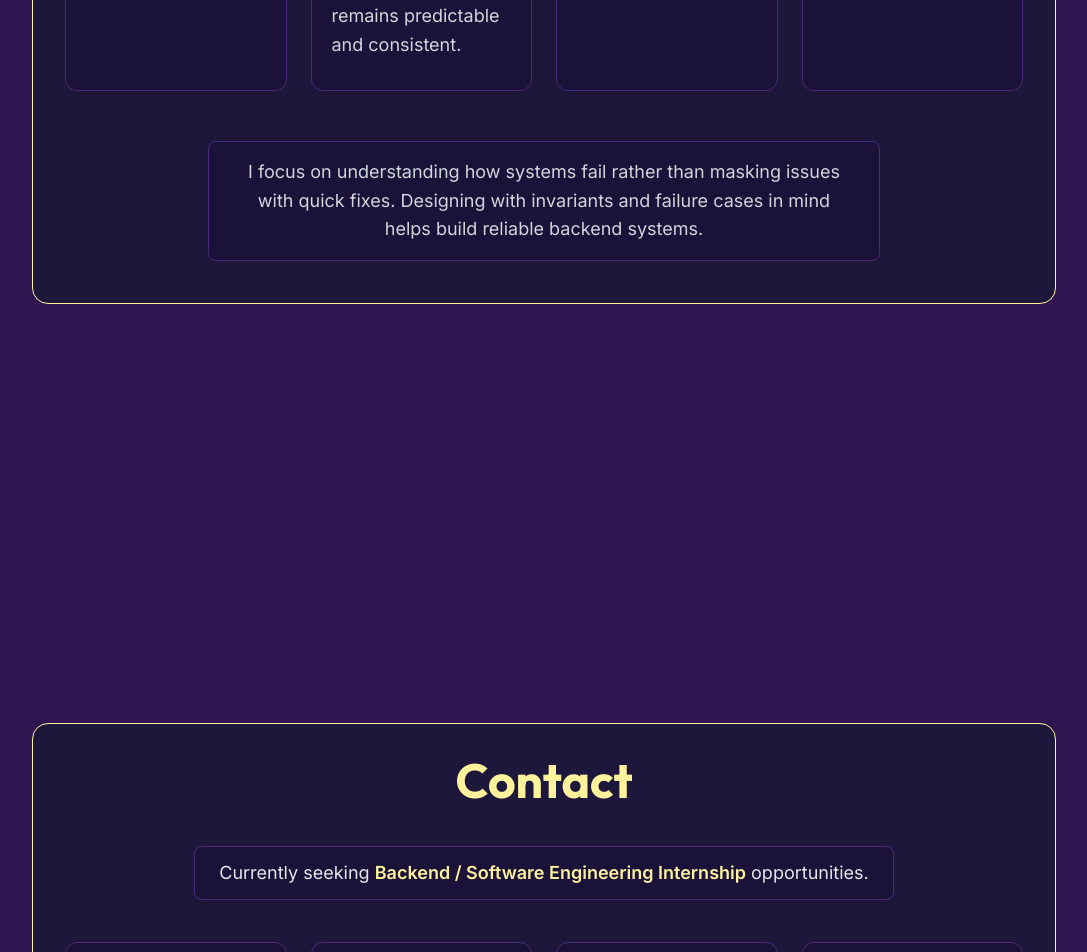
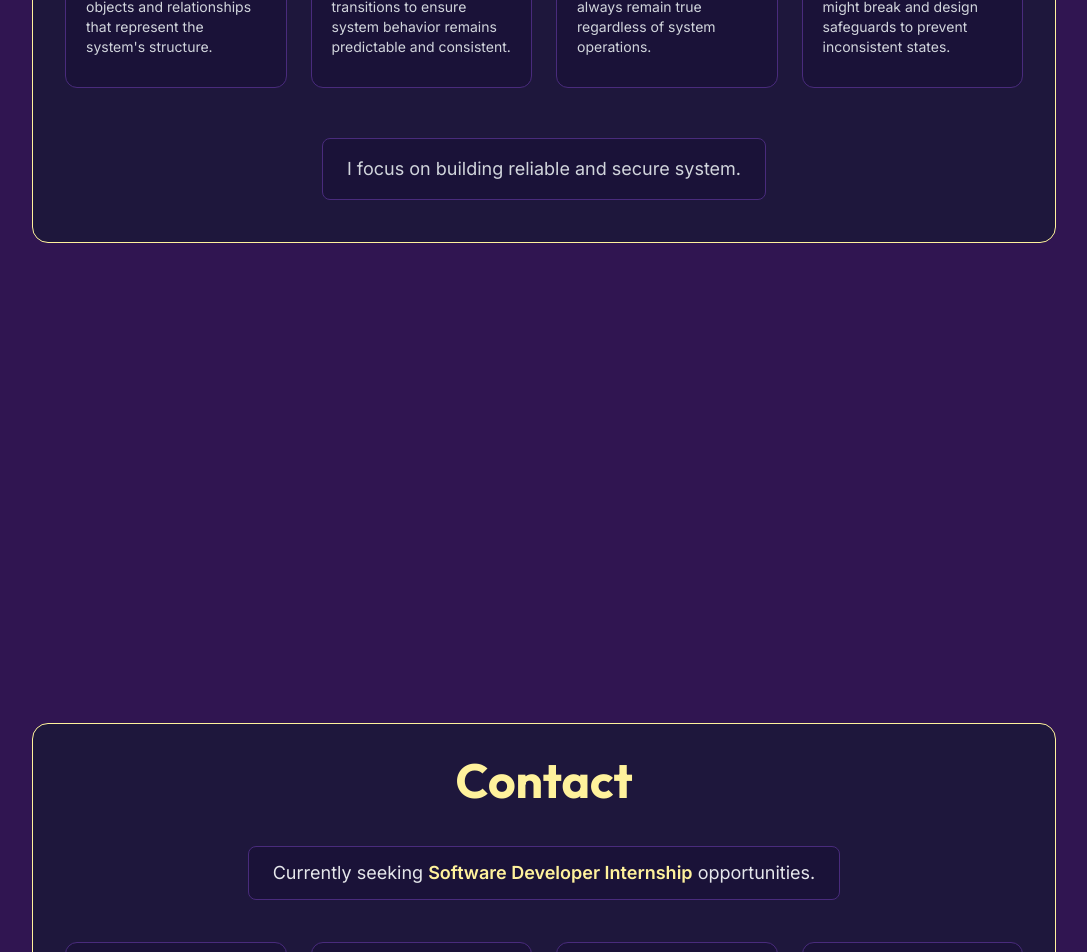
Before and after one commit to type-ritik/portfolio, a React (Vite) app in the folder client/: page / in a window 1280 px wide. Shown: the part 3920-4872 px from the top of the page, without its empty margins (96-1183 px from the left). Built offline with nearby package versions, Linux system fonts and the light colour scheme.

Commit message:
fix: update internship title in ResumeContactContainer and adjust text in ApproachContainer

```diff
--- a/client/src/components/ApproachContainer.tsx
+++ b/client/src/components/ApproachContainer.tsx
@@ -25,7 +25,7 @@ function ApproachContainer() {
             <h3 className="text-lg! font-semibold text-light-yellow mb-2!">
               State
             </h3>
-            <p className="text-sm text-gray-300">
+            <p className="text-sm! text-gray-300">
               Define valid state transitions to ensure system behavior remains
               predictable and consistent.
             </p>
@@ -57,9 +57,7 @@ function ApproachContainer() {
         {/* Philosophy */}
         <div className="mt-10! flex justify-center">
           <p className="max-w-2xl text-center text-gray-300 bg-[#1a1238] border border-light-purple px-6! py-4! rounded-lg not-md:text-base!">
-            I focus on understanding how systems fail rather than masking issues
-            with quick fixes. Designing with invariants and failure cases in
-            mind helps build reliable backend systems.
+            I focus on building reliable and secure system.
           </p>
         </div>
       </div>
--- a/client/src/components/ResumeContactContainer.tsx
+++ b/client/src/components/ResumeContactContainer.tsx
@@ -15,7 +15,7 @@ function ResumeContactContainer() {
           <p className="text-gray-200 bg-[#1a1238] border border-light-purple px-6! py-3! rounded-lg text-center">
             Currently seeking{" "}
             <span className="text-light-yellow font-semibold">
-              Backend / Software Engineering Internship
+              Software Developer Internship
             </span>{" "}
             opportunities.
           </p>
```
